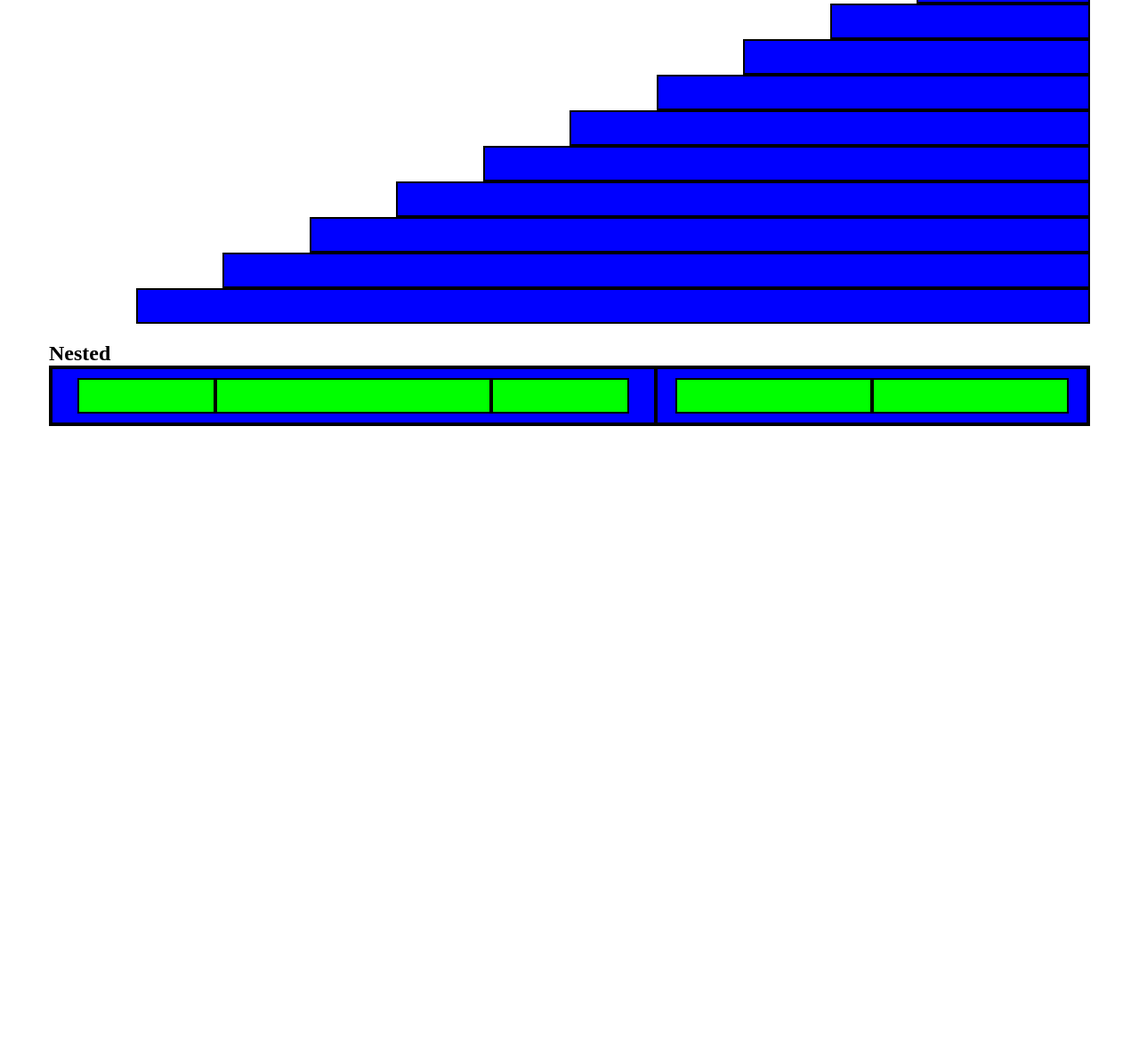
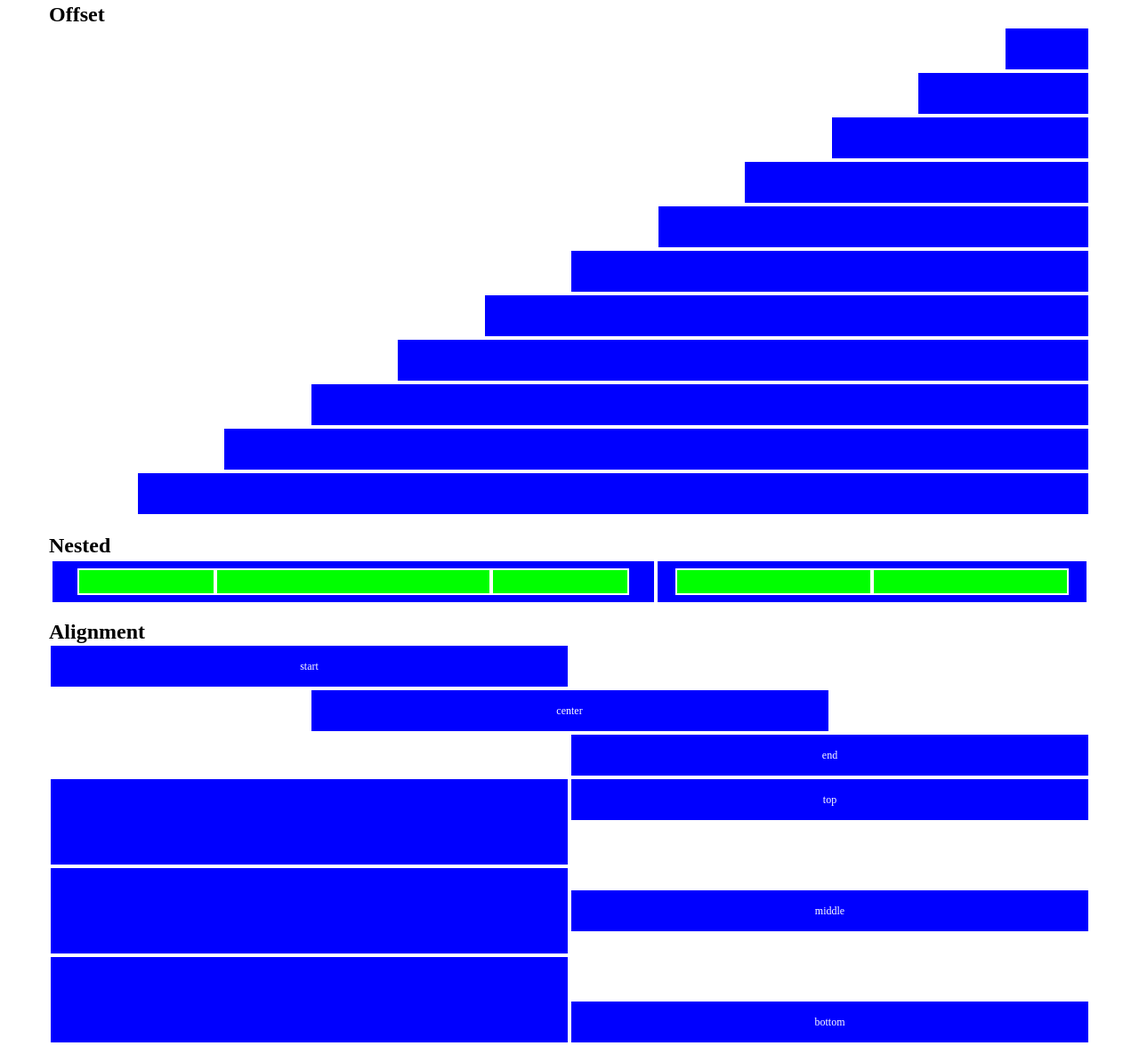
Before and after one commit to Vito9009/html-css-12bool, a plain HTML site: page index.html in a window 1280 px wide. Shown: the part 714-1908 px from the top of the page at 89% size. Before the commit the page ends 1213 px from the top, so only its background shows below. Drawn offline with Linux system fonts and the light colour scheme.

Commit message:
quarta-parte-alignment

```diff
--- a/css/12bool.css
+++ b/css/12bool.css
@@ -13,6 +13,18 @@
     display: flex;
     flex-direction: row;
     flex-wrap: wrap;
+}
+
+.align-top{
+    align-self: flex-start;
+}
+
+.align-middle{
+    align-self: center;
+}
+
+.align-bottom{
+    align-self: flex-end;
 }
 
 /*REGOLE GENERALI FRAMEWORK*/
--- a/css/style.css
+++ b/css/style.css
@@ -1,15 +1,15 @@
 .blue-box, .green-box{
-    border: 2px solid rgb(0, 0, 0);
+    border: 2px solid rgb(255, 255, 255);
 }
 
 .blue-box{
     background-color: rgb(0, 0, 255);
-    min-height: 40px;
+    height: 50px;
 }
 
 .green-box{
     background-color: rgb(0, 255, 0);
-    height: 40px;
+    height: 30px;
     margin: 10px 0;
 }
 
@@ -24,3 +24,7 @@
     color: rgb(255, 255, 255);
     font-size: 12px;
 }
+
+#height-2x{
+    height: 100px;
+}
--- a/index.html
+++ b/index.html
@@ -137,5 +137,29 @@
         </div>
     </div>
 
+    <div class="container">
+
+        <div><h2>Alignment</h2></div>
+
+        <div class="row">
+            <div class="col-6 blue-box"><span class="text-box">start</span></div>
+
+            <div class="col-6 col-offset-3 blue-box"><span class="text-box">center</span></div>
+
+            <div class="col-6 col-offset-6 blue-box"><span class="text-box">end</span></div>
+
+            <div id="height-2x" class="col-6 blue-box"></div>
+            <div class="col-6 blue-box align-top"><span class="text-box">top</span></div>
+
+            <div id="height-2x" class="col-6 blue-box"></div>
+            <div class="col-6 blue-box align-middle"><span class="text-box">middle</span></div>
+
+            <div id="height-2x" class="col-6 blue-box"></div>
+            <div class="col-6 blue-box align-bottom"><span class="text-box">bottom</span></div>
+
+        </div>
+    </div>
+
+
 </body>
 </html>
```
